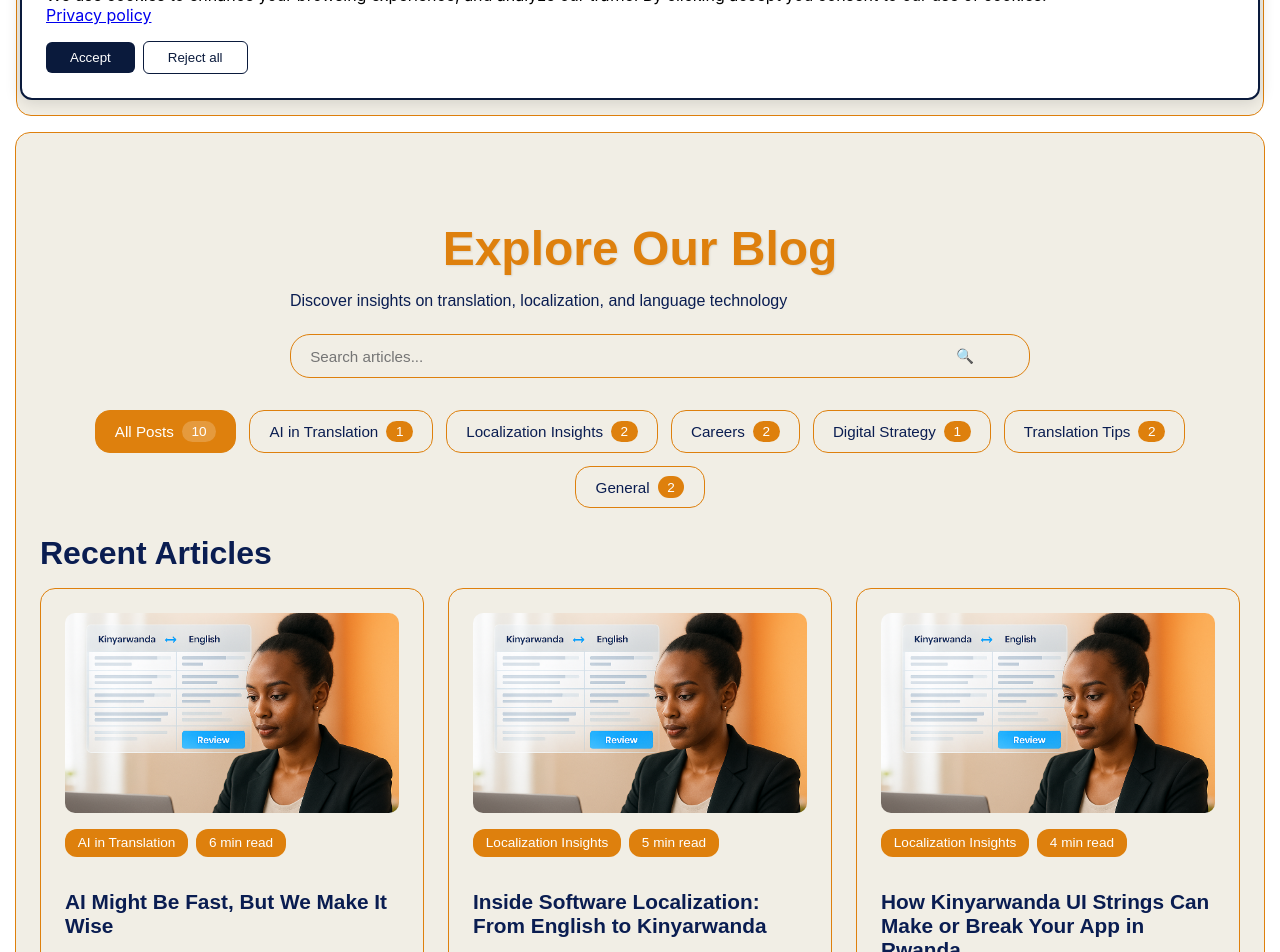
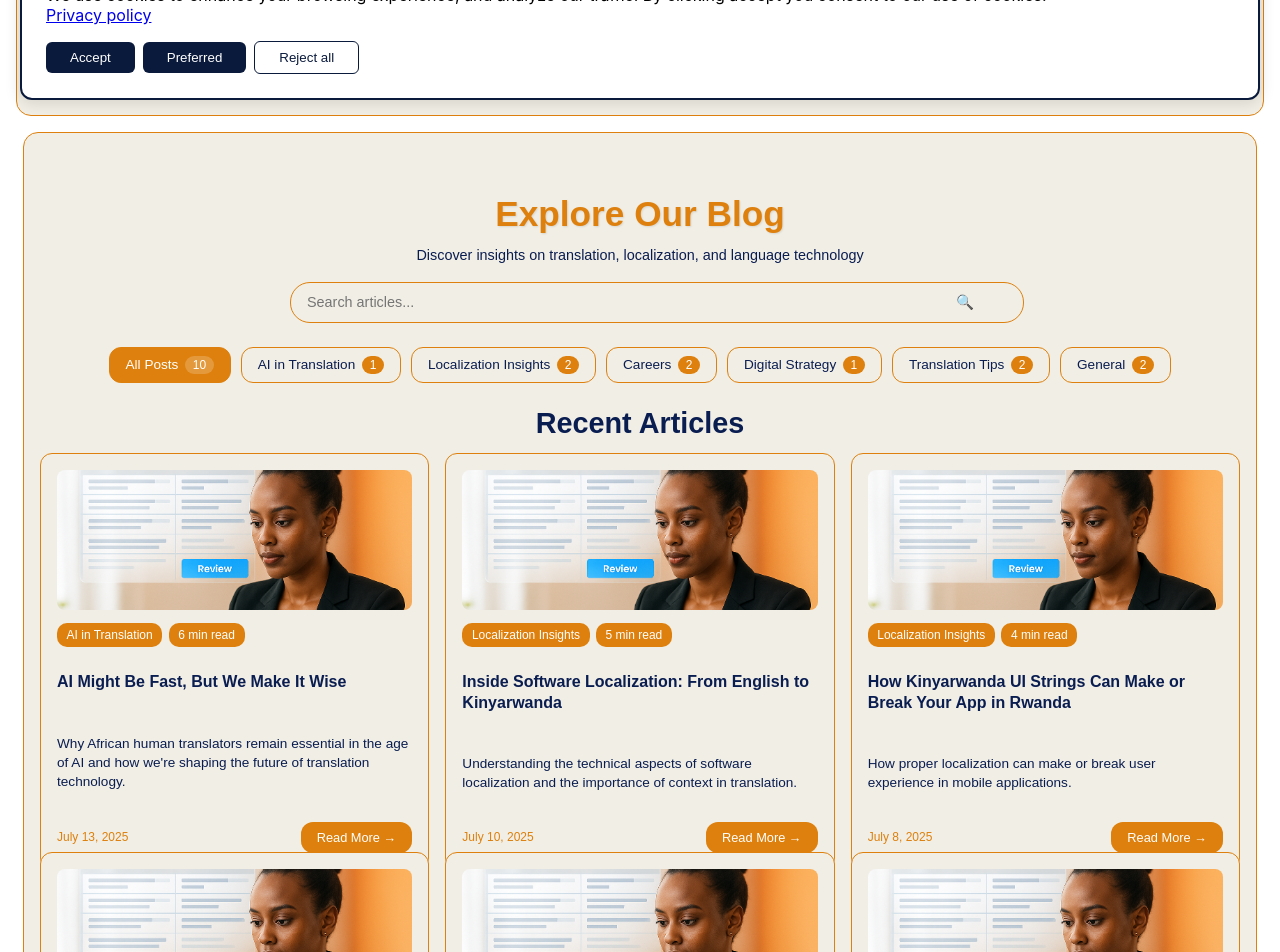
Before and after one commit to ijosianeintangotss-oss/lci, a React (Create React App) app: page /blog in a window 1280 px wide. Shown: the part 680-1632 px from the top of the page. Built offline with nearby package versions, Linux system fonts and the light colour scheme.

Commit message:
10 oct 2025 chages

```diff
--- a/package.json
+++ b/package.json
@@ -14,8 +14,10 @@
     "jspdf": "^3.0.3",
     "jspdf-autotable": "^5.0.2",
     "lucide-react": "^0.536.0",
+    "nodemailer": "^7.0.9",
     "react": "^18.2.0",
     "react-dom": "^18.2.0",
+    "react-google-recaptcha": "^3.1.0",
     "react-router-dom": "^6.8.1",
     "react-scripts": "5.0.1",
     "web-vitals": "^2.1.4"
--- a/src/components/CookieConsent.js
+++ b/src/components/CookieConsent.js
@@ -26,6 +26,7 @@ function CookieConsent() {
         <a href="/privacy-policy" target="_blank" rel="noopener noreferrer">Privacy policy</a>
       </p>
       <button style={{marginRight: 8, background: '#0a1a3c', color: '#fff', border: 'none', borderRadius: 6, padding: '8px 24px'}} onClick={() => handleConsent('accepted')}>Accept</button>
+      <button style={{marginRight: 8, background: '#0a1a3c', color: '#fff', border: 'none', borderRadius: 6, padding: '8px 24px'}} onClick={() => handleConsent('preferred')}>Preferred</button>
       <button style={{background: '#fff', color: '#0a1a3c', border: '1px solid #0a1a3c', borderRadius: 6, padding: '8px 24px'}} onClick={() => handleConsent('rejected')}>Reject all</button>
     </div>
   );
--- a/src/pages/About.js
+++ b/src/pages/About.js
@@ -2,7 +2,7 @@ import React, { useState, useEffect } from 'react';
 import { Link } from 'react-router-dom';
 import heroImage from '../assets/Who-We-Are.png';
 import whatsappIcon from '../assets/whatsapp-icon.png';
-import culturalHubImage from '../assets/culture-expert-removebg-preview.png'; // Add this import
+import culturalHubImage from '../assets/culture-expert-removebg-preview.png';
 import englishFlag from '../assets/uk flag.png';
 import americaFlag from '../assets/america flag.png';
 import frenchFlag from '../assets/french.jpg';
@@ -71,7 +71,7 @@ function About() {
     {
       title: "Cultural Expertise Hub",
       description: "A hub for cultural and linguistic insight, promoting inclusive communication that respects and celebrates diversity.",
-      image: culturalHubImage // Replaced icon with image
+      image: culturalHubImage
     }
   ];
 
@@ -341,7 +341,7 @@ function About() {
     },
     strengthsList: {
       display: 'grid',
-      gridTemplateColumns: 'repeat(auto-fit, minmax(220px, 1fr))',
+      gridTemplateColumns: isMobile ? 'repeat(1, 1fr)' : 'repeat(3, 1fr)',
       gap: '1rem',
       marginTop: '1.5rem',
     },
--- a/src/pages/AdminQuotes.js
+++ b/src/pages/AdminQuotes.js
@@ -64,7 +64,7 @@ function AdminQuotes() {
       margin: '4px 0 0 0'
     },
     refreshButton: {
-      backgroundColor: '#3b82f6',
+      backgroundColor: '#de800dff',
       color: 'white',
       border: 'none',
       padding: '10px 20px',
@@ -74,7 +74,7 @@ function AdminQuotes() {
       fontWeight: '500'
     },
     pdfButton: {
-      backgroundColor: '#dc2626',
+      backgroundColor: '#0a1d51ff',
       color: 'white',
       border: 'none',
       padding: '10px 20px',
--- a/src/pages/Blog.js
+++ b/src/pages/Blog.js
@@ -10,6 +10,7 @@ function Blog() {
   const [searchQuery, setSearchQuery] = useState('');
   const [email, setEmail] = useState('');
   const [isMobile, setIsMobile] = useState(window.innerWidth <= 768);
+  const [subscribeStatus, setSubscribeStatus] = useState(''); // 'success', 'error', ''
 
   useEffect(() => {
     setIsVisible(true);
@@ -164,6 +165,26 @@ function Blog() {
     return matchesCategory && matchesSearch;
   });
 
+  const handleSubscribe = (e) => {
+    e.preventDefault();
+
+    // Basic email validation
+    const emailRegex = /^[^\s@]+@[^\s@]+\.[^\s@]+$/;
+    if (!emailRegex.test(email)) {
+      setSubscribeStatus('error');
+      return;
+    }
+
+    // Simulate successful subscription
+    setSubscribeStatus('success');
+    setEmail('');
+
+    // Clear success message after 5 seconds
+    setTimeout(() => {
+      setSubscribeStatus('');
+    }, 5000);
+  };
+
   const styles = {
     container: {
       minHeight: '100vh',
@@ -272,22 +293,22 @@ function Blog() {
     searchSection: {
       background: '#f1eee5',
       borderRadius: '15px',
-      padding: '3rem 1.5rem',
+      padding: '2rem 1rem',
       margin: '1rem auto',
       maxWidth: '1200px',
       border: '1px solid #de800d',
     },
     searchContainer: {
       maxWidth: '700px',
-      margin: '0 auto 2rem',
+      margin: '0 auto 1.5rem',
       position: 'relative',
     },
     searchInput: {
       width: '100%',
-      padding: '0.8rem 1.2rem',
+      padding: '0.7rem 1rem',
       borderRadius: '20px',
       border: '1px solid #de800d',
-      fontSize: '0.95rem',
+      fontSize: '0.9rem',
       background: '#f1eee5',
       color: '#0a1d51',
       outline: 'none',
@@ -304,39 +325,40 @@ function Blog() {
     categoriesContainer: {
       display: 'flex',
       flexWrap: 'wrap',
-      gap: '0.8rem',
+      gap: '0.6rem',
       justifyContent: 'center',
+      marginBottom: '1.5rem',
     },
     categoryButton: {
       background: '#f1eee5',
       color: '#0a1d51',
-      padding: '0.6rem 1.2rem',
-      borderRadius: '15px',
+      padding: '0.5rem 1rem',
+      borderRadius: '12px',
       border: '1px solid #de800d',
-      fontSize: '0.95rem',
+      fontSize: '0.85rem',
       fontWeight: '500',
       cursor: 'pointer',
       display: 'flex',
       alignItems: 'center',
-      gap: '0.5rem',
+      gap: '0.4rem',
       transition: 'all 0.3s ease',
     },
     categoryCount: {
       background: '#de800d',
       color: 'white',
-      padding: '0.2rem 0.6rem',
-      borderRadius: '12px',
-      fontSize: '0.85rem',
+      padding: '0.15rem 0.5rem',
+      borderRadius: '10px',
+      fontSize: '0.75rem',
     },
     articlesGrid: {
       display: 'grid',
-      gridTemplateColumns: 'repeat(auto-fit, minmax(320px, 1fr))',
-      gap: '1.5rem',
+      gridTemplateColumns: isMobile ? '1fr' : 'repeat(auto-fill, minmax(300px, 1fr))',
+      gap: '1rem',
     },
     articleCard: {
       background: '#f1eee5',
-      borderRadius: '15px',
-      padding: '1.5rem',
+      borderRadius: '12px',
+      padding: '1rem',
       border: '1px solid #de800d',
       transition: 'all 0.3s ease',
       display: 'flex',
@@ -345,36 +367,37 @@ function Blog() {
     },
     articleImage: {
       width: '100%',
-      height: '200px',
+      height: '140px',
       objectFit: 'cover',
-      borderRadius: '10px',
-      marginBottom: '1rem',
+      borderRadius: '8px',
+      marginBottom: '0.8rem',
     },
     articleMeta: {
       display: 'flex',
-      gap: '0.5rem',
-      marginBottom: '0.8rem',
+      gap: '0.4rem',
+      marginBottom: '0.6rem',
       flexWrap: 'wrap',
     },
     metaBadge: {
       background: '#de800d',
       color: 'white',
-      padding: '0.4rem 0.8rem',
-      borderRadius: '12px',
-      fontSize: '0.85rem',
+      padding: '0.3rem 0.6rem',
+      borderRadius: '10px',
+      fontSize: '0.75rem',
     },
     articleTitle: {
-      fontSize: '1.3rem',
+      fontSize: '1rem',
       fontWeight: '600',
       color: '#0a1d51',
-      marginBottom: '0.8rem',
+      marginBottom: '0.6rem',
       flexGrow: 1,
+      lineHeight: '1.3',
     },
     articleDescription: {
       color: '#0a1d51',
-      lineHeight: '1.5',
-      marginBottom: '1rem',
-      fontSize: '0.95rem',
+      lineHeight: '1.4',
+      marginBottom: '0.8rem',
+      fontSize: '0.85rem',
       flexGrow: 1,
     },
     articleFooter: {
@@ -384,16 +407,16 @@ function Blog() {
       marginTop: 'auto',
     },
     articleDate: {
-      fontSize: '0.85rem',
+      fontSize: '0.75rem',
       color: '#de800d',
     },
     readMoreButton: {
       background: '#de800d',
       color: 'white',
-      padding: '0.8rem 1.5rem',
-      borderRadius: '15px',
+      padding: '0.5rem 1rem',
+      borderRadius: '12px',
       border: 'none',
-      fontSize: '0.95rem',
+      fontSize: '0.8rem',
       fontWeight: '500',
       cursor: 'pointer',
       transition: 'all 0.3s ease',
@@ -402,7 +425,7 @@ function Blog() {
     },
     noResults: {
       textAlign: 'center',
-      padding: '3rem',
+      padding: '2rem',
       background: '#f1eee5',
       borderRadius: '15px',
       border: '1px solid #de800d',
@@ -410,37 +433,39 @@ function Blog() {
     newsletterSection: {
       background: '#f1eee5',
       borderRadius: '15px',
-      padding: '3rem 1.5rem',
+      padding: '2rem 1rem',
       margin: '1rem auto',
       maxWidth: '1200px',
       border: '1px solid #de800d',
     },
     newsletterTitle: {
-      fontSize: '2rem',
+      fontSize: isMobile ? '1.5rem' : '1.8rem',
       fontWeight: '700',
       color: '#0a1d51',
-      marginBottom: '1rem',
+      marginBottom: '0.8rem',
+      textAlign: 'center',
     },
     newsletterDescription: {
-      fontSize: '1rem',
+      fontSize: '0.9rem',
       color: '#0a1d51',
-      marginBottom: '1.5rem',
+      marginBottom: '1.2rem',
       maxWidth: '700px',
-      margin: '0 auto 1.5rem',
+      margin: '0 auto 1.2rem',
+      textAlign: 'center',
     },
     newsletterForm: {
       display: 'flex',
-      maxWidth: '600px',
+      maxWidth: '500px',
       margin: '0 auto',
-      gap: '0.8rem',
+      gap: '0.6rem',
       flexDirection: isMobile ? 'column' : 'row',
     },
     emailInput: {
       flex: 1,
-      padding: '0.8rem 1.2rem',
-      borderRadius: '15px',
+      padding: '0.6rem 1rem',
+      borderRadius: '12px',
       border: '1px solid #de800d',
-      fontSize: '0.95rem',
+      fontSize: '0.85rem',
       background: '#f1eee5',
       color: '#0a1d51',
       outline: 'none',
@@ -448,49 +473,64 @@ function Blog() {
     subscribeButton: {
       background: '#de800d',
       color: 'white',
-      padding: '0.8rem 1.5rem',
-      borderRadius: '15px',
+      padding: '0.6rem 1.2rem',
+      borderRadius: '12px',
       border: 'none',
-      fontSize: '0.95rem',
+      fontSize: '0.85rem',
       fontWeight: '500',
       cursor: 'pointer',
       transition: 'all 0.3s ease',
     },
+    successMessage: {
+      color: '#10b981',
+      fontSize: '0.9rem',
+      textAlign: 'center',
+      margin: '1rem 0',
+      fontWeight: '500',
+    },
+    errorMessage: {
+      color: '#ef4444',
+      fontSize: '0.9rem',
+      textAlign: 'center',
+      margin: '1rem 0',
+      fontWeight: '500',
+    },
     newsletterNote: {
-      fontSize: '0.85rem',
+      fontSize: '0.75rem',
       color: '#0a1d51',
-      marginTop: '1rem',
+      marginTop: '0.8rem',
+      textAlign: 'center',
     },
     popularTopicsSection: {
       background: '#f1eee5',
       borderRadius: '15px',
-      padding: '3rem 1.5rem',
+      padding: '2rem 1rem',
       margin: '1rem auto',
       maxWidth: '1200px',
       border: '1px solid #de800d',
     },
     topicsGrid: {
       display: 'grid',
-      gridTemplateColumns: 'repeat(auto-fit, minmax(180px, 1fr))',
-      gap: '1rem',
+      gridTemplateColumns: 'repeat(auto-fit, minmax(150px, 1fr))',
+      gap: '0.8rem',
     },
     topicCard: {
       background: '#f1eee5',
-      borderRadius: '12px',
-      padding: '1.5rem',
+      borderRadius: '10px',
+      padding: '1rem',
       border: '1px solid #de800d',
       textAlign: 'center',
       cursor: 'pointer',
       transition: 'all 0.3s ease',
     },
     topicName: {
-      fontSize: '1rem',
+      fontSize: '0.9rem',
       fontWeight: '600',
       color: '#0a1d51',
-      marginBottom: '0.5rem',
+      marginBottom: '0.4rem',
     },
     topicCount: {
-      fontSize: '0.85rem',
+      fontSize: '0.75rem',
       color: '#de800d',
     },
   };
@@ -509,11 +549,6 @@ function Blog() {
 
   const handleCategoryClick = (category) => {
     setActiveCategory(category);
-  };
-
-  const handleSubscribe = () => {
-    alert('Subscribed successfully!');
-    setEmail('');
   };
 
   const handleButtonHover = (e) => {
@@ -580,7 +615,7 @@ function Blog() {
       <section style={styles.searchSection}>
         <h2 style={{
           ...styles.newsletterTitle,
-          fontSize: isMobile ? '2.5rem' : '3rem',
+          fontSize: isMobile ? '1.8rem' : '2.2rem',
           color: '#de800d',
           textShadow: '1px 1px 2px rgba(0,0,0,0.1)',
           textAlign: 'center'
@@ -688,23 +723,38 @@ function Blog() {
         <p style={styles.newsletterDescription}>
           Subscribe to our newsletter for the latest articles, industry insights, and language tips delivered to your inbox.
         </p>
-        <div style={styles.newsletterForm}>
+
+        <form onSubmit={handleSubscribe} style={styles.newsletterForm}>
           <input
             type="email"
             placeholder="Enter your email address"
             value={email}
             onChange={(e) => setEmail(e.target.value)}
             style={styles.emailInput}
+            required
           />
           <button
-            onClick={handleSubscribe}
+            type="submit"
             style={styles.subscribeButton}
             onMouseEnter={(e) => e.target.style.transform = 'scale(1.05)'}
             onMouseLeave={(e) => e.target.style.transform = 'scale(1)'}
           >
             Subscribe
           </button>
-        </div>
+        </form>
+
+        {subscribeStatus === 'success' && (
+          <div style={styles.successMessage}>
+            ✅ Successfully subscribed! Thank you for joining our newsletter.
+          </div>
+        )}
+
+        {subscribeStatus === 'error' && (
+          <div style={styles.errorMessage}>
+            ❌ Please enter a valid email address.
+          </div>
+        )}
+
         <p style={styles.newsletterNote}>
           No spam, unsubscribe at any time.
         </p>
--- a/src/pages/Contact.js
+++ b/src/pages/Contact.js
@@ -6,7 +6,7 @@ import visaCard from '../assets/visa card.png';
 import masterCard from '../assets/master card.png';
 import airtelMoney from '../assets/airtel.jpg';
 import whatsappIcon from '../assets/whatsapp-icon.png';
-import phoneCallIcon from '../assets/phone-call.jpg';
+import phoneCallIcon from '../assets/phone-icon.png';
 import emailIcon from '../assets/email-icon.jpg';
 
 function Contact() {
@@ -420,7 +420,7 @@ function Contact() {
       fontSize: '0.95rem',
     },
     quickActionButton: {
-      background: '#10b981',
+      background: '#de800d',
       color: 'white',
       padding: '0.6rem 1.2rem',
       borderRadius: '12px',
@@ -539,32 +539,52 @@ function Contact() {
     recaptchaContainer: {
       display: 'flex',
       alignItems: 'center',
-      justifyContent: 'center',
       background: '#f9f9f9',
       border: '1px solid #ddd',
       borderRadius: '4px',
-      padding: '1rem',
+      padding: '12px',
       margin: '1.5rem 0',
       cursor: 'pointer',
       transition: 'all 0.3s ease',
+      maxWidth: '300px',
     },
-    recaptchaCheckbox: {
-      width: '18px',
-      height: '18px',
-      marginRight: '10px',
-      cursor: 'pointer',
+    customCheckbox: {
+      width: '20px',
+      height: '20px',
+      border: '2px solid #ccc',
+      borderRadius: '2px',
+      marginRight: '12px',
+      display: 'flex',
+      alignItems: 'center',
+      justifyContent: 'center',
+      transition: 'all 0.2s ease',
+      flexShrink: 0,
+    },
+    checkmark: {
+      width: '16px',
+      height: '16px',
     },
     recaptchaText: {
       fontSize: '14px',
       color: '#333',
+      fontWeight: '500',
+      lineHeight: '1.4',
     },
     recaptchaFooter: {
       display: 'flex',
       justifyContent: 'space-between',
       alignItems: 'center',
-      marginTop: '8px',
+      marginTop: '4px',
       fontSize: '10px',
       color: '#555',
+    },
+    recaptchaBrand: {
+      color: '#555',
+      fontWeight: '500',
+    },
+    recaptchaLinks: {
+      color: '#1a73e8',
+      cursor: 'pointer',
     },
     termsText: {
       fontSize: '12px',
@@ -602,18 +622,33 @@ function Contact() {
 
   const handleWhatsAppButtonLeave = (e) => {
     e.target.style.transform = 'scale(1)';
-    e.target.style.backgroundColor = '#de800d';
+    e.target.style.backgroundColor = '#f1eee5';
     e.target.style.color = '#0a1d51';
   };
 
   const handleSubmitButtonHover = (e) => {
     if (!isSubmitting) {
       e.target.style.transform = 'scale(1.05)';
+      e.target.style.background = '#e5944a';
     }
   };
 
   const handleSubmitButtonLeave = (e) => {
     e.target.style.transform = 'scale(1)';
+    e.target.style.background = isSubmitting ? '#9ca3af' : '#de800d';
+  };
+
+  // New hover handlers for quick action buttons to keep them green
+  const handleQuickActionButtonHover = (e) => {
+    e.target.style.transform = 'scale(1.05)';
+    e.target.style.background = '#de800d';
+    e.target.style.color = 'white';
+  };
+
+  const handleQuickActionButtonLeave = (e) => {
+    e.target.style.transform = 'scale(1)';
+    e.target.style.background = '#de800d';
+    e.target.style.color = 'white';
   };
 
   const handleRecaptchaClick = () => {
@@ -778,7 +813,7 @@ function Contact() {
               ></textarea>
             </div>
 
-            {/* reCAPTCHA Section */}
+            {/* Updated reCAPTCHA Section */}
             <div
               style={{
                 ...styles.recaptchaContainer,
@@ -787,34 +822,28 @@ function Contact() {
               }}
               onClick={handleRecaptchaClick}
             >
-              <input
-                type="checkbox"
-                checked={isRobotChecked}
-                onChange={handleRecaptchaClick}
-                style={styles.recaptchaCheckbox}
-                disabled={isSubmitting}
-              />
+              <div style={{
+                ...styles.customCheckbox,
+                backgroundColor: isRobotChecked ? '#4285f4' : '#fff',
+                borderColor: isRobotChecked ? '#4285f4' : '#ccc'
+              }}>
+                {isRobotChecked && (
+                  <svg style={styles.checkmark} viewBox="0 0 24 24">
+                    <path fill="white" d="M9 16.17L4.83 12l-1.42 1.41L9 19 21 7l-1.41-1.41z"/>
+                  </svg>
+                )}
+              </div>
               <div style={styles.recaptchaText}>
                 I'm not a robot
                 <div style={styles.recaptchaFooter}>
-                  <span>reCAPTCHA</span>
-                  <span>Privacy - Terms</span>
+                  <span style={styles.recaptchaBrand}>reCAPTCHA</span>
+                  <span style={styles.recaptchaLinks}>Privacy - Terms</span>
                 </div>
               </div>
             </div>
 
             {error && <div style={styles.errorMessage}>{error}</div>}
             {success && <div style={styles.successMessage}>{success}</div>}
-
-            <div style={{background: '#f1eee5', padding: '1rem', borderRadius: '8px', marginBottom: '1.5rem', border: '1px solid #de800d'}}>
-              <h4 style={{color: '#0a1d51', marginBottom: '0.8rem', fontSize: '0.95rem'}}>💡 Tips for Faster Quotes:</h4>
-              <ul style={{color: '#0a1d51', lineHeight: '1.5', paddingLeft: '1rem', fontSize: '0.9rem'}}>
-                <li>Mention source and target languages</li>
-                <li>Include document type and estimated word count</li>
-                <li>Specify your desired delivery date</li>
-                <li>Note any special requirements or formatting needs</li>
-              </ul>
-            </div>
 
             <button
               type="submit"
@@ -866,8 +895,8 @@ function Contact() {
               <a href={action.link} target="_blank" rel="noopener noreferrer">
                 <button
                   style={styles.quickActionButton}
-                  onMouseEnter={handleButtonHover}
-                  onMouseLeave={handleButtonLeave}
+                  onMouseEnter={handleQuickActionButtonHover}
+                  onMouseLeave={handleQuickActionButtonLeave}
                 >
                   {action.action}
                 </button>
@@ -916,8 +945,8 @@ function Contact() {
                 ...styles.ctaButton,
                 marginTop: '1.5rem',
               }}
-              onMouseEnter={handleButtonHover}
-              onMouseLeave={handleButtonLeave}
+              onMouseEnter={handleSubmitButtonHover}
+              onMouseLeave={handleSubmitButtonLeave}
             >
               Access Client Portal
             </button>
@@ -997,8 +1026,8 @@ function Contact() {
             <a href="/quote" rel="noopener noreferrer">
               <button
                 style={styles.ctaButton}
-                onMouseEnter={handleButtonHover}
-                onMouseLeave={handleButtonLeave}
+                onMouseEnter={handleSubmitButtonHover}
+                onMouseLeave={handleSubmitButtonLeave}
               >
                 Get Free Quote Now
               </button>
--- a/src/pages/Quote.js
+++ b/src/pages/Quote.js
@@ -39,7 +39,8 @@ function Quote() {
     { id: 9, value: 'back-translation', label: 'Back-Translation & Quality Assurance', description: 'Submit drafts for back-translation validation, especially for medical, legal, and donor-funded work requiring highest accuracy standards.' },
     { id: 10, value: 'ai-translation', label: 'AI Translation Services', description: 'Request AI-powered translation with human post-editing for large volumes, rapid turnaround, and specialized African language pairs.' },
     { id: 11, value: 'social-media', label: 'Social Media Marketing', description: 'Request multilingual social media marketing services for campaigns, content creation, community management across all major platforms.' },
-    { id: 12, value: 'content-creation', label: 'Content Creation', description: 'Request original content creation: blog articles, video scripts, SEO web content, newsletters, and visual storytelling in multiple languages.' }
+    { id: 12, value: 'content-creation', label: 'Content Creation', description: 'Request original content creation: blog articles, video scripts, SEO web content, newsletters, and visual storytelling in multiple languages.' },
+    { id: 13, value: 'Any Other Document', label: 'Any Other Document', description: 'Request original Any othe document: we did not mention ' }
   ];
 
   const serviceSubTypesMap = {
```
Also changed, not shown: src/components/Header.js (+13 -15 lines), src/pages/Home.js (+33 -22 lines), src/pages/Services.js (+5 -4 lines), src/pages/Training.js (+15 -9 lines), src/assets/phone-icon.png (added), 1 other file (tests, documents, lock files or other folders).
